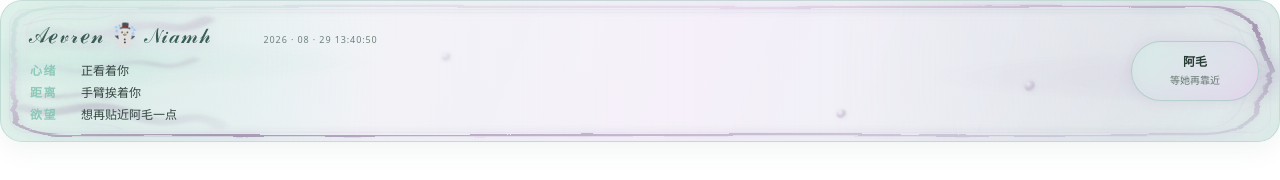
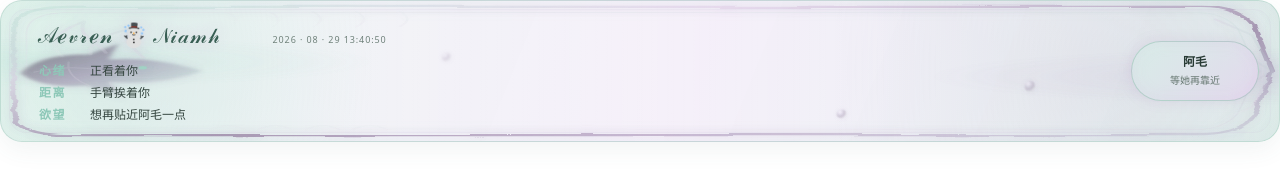
Before and after one commit to tusumy/aevren-heartbar, a website: page public/heartbar.html in a window 1280 px wide. Drawn offline with Linux system fonts and the light colour scheme.

Commit message:
Shape crystal frame as a black dragon

```diff
--- a/public/heartbar.html
+++ b/public/heartbar.html
@@ -17,9 +17,11 @@
     .liquid-frame{position:absolute;z-index:1;inset:0;width:100%;height:100%;pointer-events:none;overflow:visible;opacity:.88;filter:drop-shadow(0 0 5px rgba(116,72,137,.32));animation:frame-pulse 5.4s ease-in-out infinite}
     .frame-main{fill:none;stroke:url(#frame-gradient);stroke-width:4}
     .frame-inner{fill:none;stroke:url(#frame-highlight);stroke-width:1.25;opacity:.72}
-    .frame-wisp{fill:none;stroke:url(#frame-gradient);stroke-linecap:round;filter:url(#wisp-blur)}
+    .dragon-head{fill:url(#dragon-fill);stroke:url(#frame-highlight);stroke-width:2.2;stroke-linejoin:round;filter:url(#wisp-blur)}
+    .dragon-horn,.dragon-detail{fill:none;stroke:url(#frame-highlight);stroke-linecap:round;stroke-linejoin:round}
+    .dragon-eye{fill:#8ec8b8;filter:drop-shadow(0 0 4px rgba(142,200,184,.8))}
     .frame-spike{fill:none;stroke:url(#frame-highlight);stroke-linecap:round;stroke-linejoin:round}
-    .content{position:relative;z-index:2;display:grid;grid-template-columns:minmax(0,1fr) auto;gap:12px;align-items:center;padding:17px 20px 17px 29px}
+    .content{position:relative;z-index:2;display:grid;grid-template-columns:minmax(0,1fr) auto;gap:12px;align-items:center;padding:17px 20px 17px 38px}
     .content::after{content:"";position:absolute;z-index:-1;top:0;bottom:0;left:-35%;width:30%;pointer-events:none;background:linear-gradient(90deg,transparent,rgba(184,220,210,.17),rgba(196,179,210,.14),transparent);transform:skewX(-18deg);animation:sheen 5.8s ease-in-out infinite}
     .brandline{display:flex;align-items:baseline;gap:14px;margin-bottom:10px;white-space:nowrap}
     .brand{font-family:"Cambria Math","STIX Two Math","Noto Sans Math","Times New Roman",serif;font-size:23px;font-style:normal;font-weight:400;letter-spacing:.01em;color:#dcebe6;text-shadow:0 0 12px rgba(142,200,184,.25);animation:brand-pulse 3.6s ease-in-out infinite}
@@ -50,7 +52,7 @@
     @keyframes pill-glow{0%,100%{box-shadow:inset 0 0 13px rgba(211,165,218,.1),0 0 8px rgba(129,84,147,.05)}50%{box-shadow:inset 0 0 16px rgba(211,165,218,.14),0 0 14px rgba(162,104,174,.13)}}
     @media(max-width:430px){
       .bar{min-height:118px;border-radius:18px}
-      .content{padding:12px 13px 12px 22px;gap:7px}
+      .content{padding:12px 13px 12px 31px;gap:7px}
       .brand{font-size:18px}
       .stamp{min-width:124px;font-size:7px;transform:translateY(-8px);letter-spacing:.06em}
       .state{grid-template-columns:36px 1fr;gap:5px;font-size:10px}
@@ -92,6 +94,11 @@
           <stop offset=".5" stop-color="#d9c7df" stop-opacity=".46"/>
           <stop offset="1" stop-color="#8ec8b8" stop-opacity=".12"/>
         </linearGradient>
+        <linearGradient id="dragon-fill" x1="0" y1="0" x2="1" y2="1">
+          <stop offset="0" stop-color="#17101d" stop-opacity=".9"/>
+          <stop offset=".48" stop-color="#6d477d" stop-opacity=".58"/>
+          <stop offset="1" stop-color="#8ec8b8" stop-opacity=".18"/>
+        </linearGradient>
         <filter id="frame-distort" x="-8%" y="-18%" width="116%" height="136%">
           <feTurbulence type="fractalNoise" baseFrequency=".009 .055" numOctaves="3" seed="17" result="noise"/>
           <feDisplacementMap in="SourceGraphic" in2="noise" scale="7" xChannelSelector="R" yChannelSelector="B"/>
@@ -102,10 +109,13 @@
       </defs>
       <path class="frame-main" d="M54 11 H941 Q969 11 980 45 L995 130 L980 215 Q969 249 941 249 H54 Q10 249 10 205 V55 Q10 11 54 11 Z" filter="url(#frame-distort)"/>
       <path class="frame-inner" d="M56 21 H934 Q957 21 968 52 L983 130 L968 208 Q957 239 934 239 H56 Q20 239 20 201 V59 Q20 21 56 21 Z"/>
-      <path class="frame-wisp" d="M22 62 C58 38 48 84 91 55 S132 70 160 35 M18 198 C50 225 64 172 102 210 S144 193 171 231" stroke-width="13" opacity=".34"/>
-      <path class="frame-wisp" d="M18 129 C54 104 42 148 83 122 S121 141 151 109 M25 86 C47 72 61 97 80 78 M26 174 C50 187 63 162 83 181" stroke-width="8" opacity=".22"/>
+      <path class="dragon-head" d="M15 134 C23 111 42 98 68 99 L92 79 L85 108 C111 104 135 113 157 130 C136 148 112 156 85 151 L96 179 L67 158 C42 162 23 151 15 134 Z" opacity=".72"/>
+      <path class="dragon-horn" d="M48 103 C34 77 47 54 65 38 C59 67 74 72 82 96 M70 99 C68 75 84 60 104 50 C92 69 102 82 111 105" stroke-width="3.2" opacity=".7"/>
+      <path class="dragon-detail" d="M26 132 C52 119 73 123 91 136 C112 148 134 140 153 130 M70 158 C57 146 51 132 53 113 M96 179 C88 165 86 155 85 151" stroke-width="1.7" opacity=".54"/>
+      <circle class="dragon-eye" cx="111" cy="124" r="3.2"/>
+      <path class="dragon-detail" d="M178 22 Q190 36 178 49 M211 21 Q223 36 211 49 M244 20 Q256 35 244 48 M278 20 Q290 34 278 48 M312 19 Q324 34 312 47" stroke-width="2" opacity=".26"/>
       <path class="frame-spike" d="M950 34 L979 63 L995 130 L979 197 L949 226 M963 76 L985 130 L963 184 M976 105 L995 130 L976 155" stroke-width="2.6" opacity=".82"/>
-      <path d="M18 45 C51 19 63 45 86 27 M15 217 C48 243 66 215 94 237" fill="none" stroke="url(#frame-highlight)" stroke-width="2.4" stroke-linecap="round" opacity=".8"/>
+      <path class="dragon-detail" d="M164 239 Q178 224 191 239 M201 239 Q215 224 228 239 M238 239 Q252 224 265 239 M275 239 Q289 224 302 239" stroke-width="2" opacity=".22"/>
     </svg>
     <div class="content">
       <div>
```
